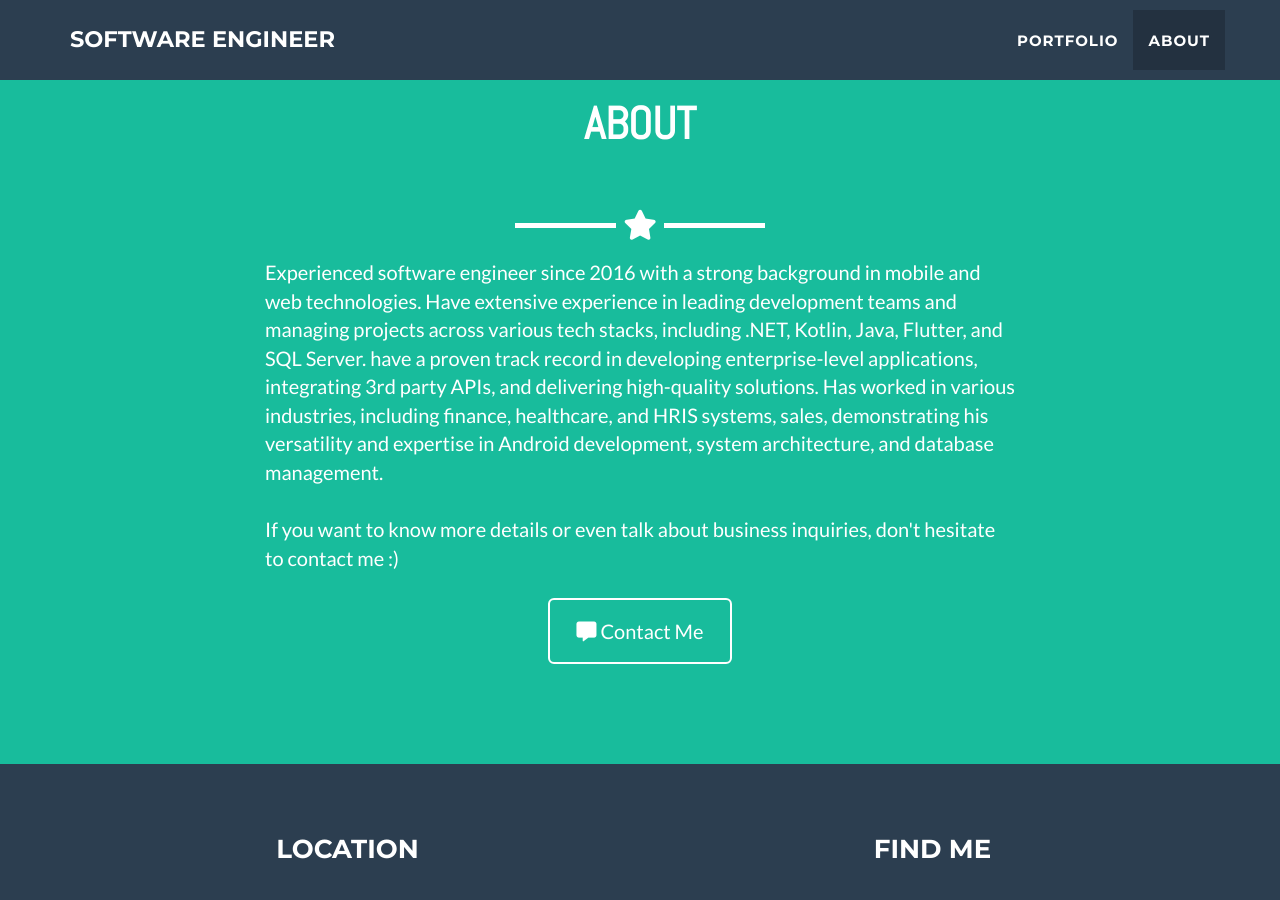
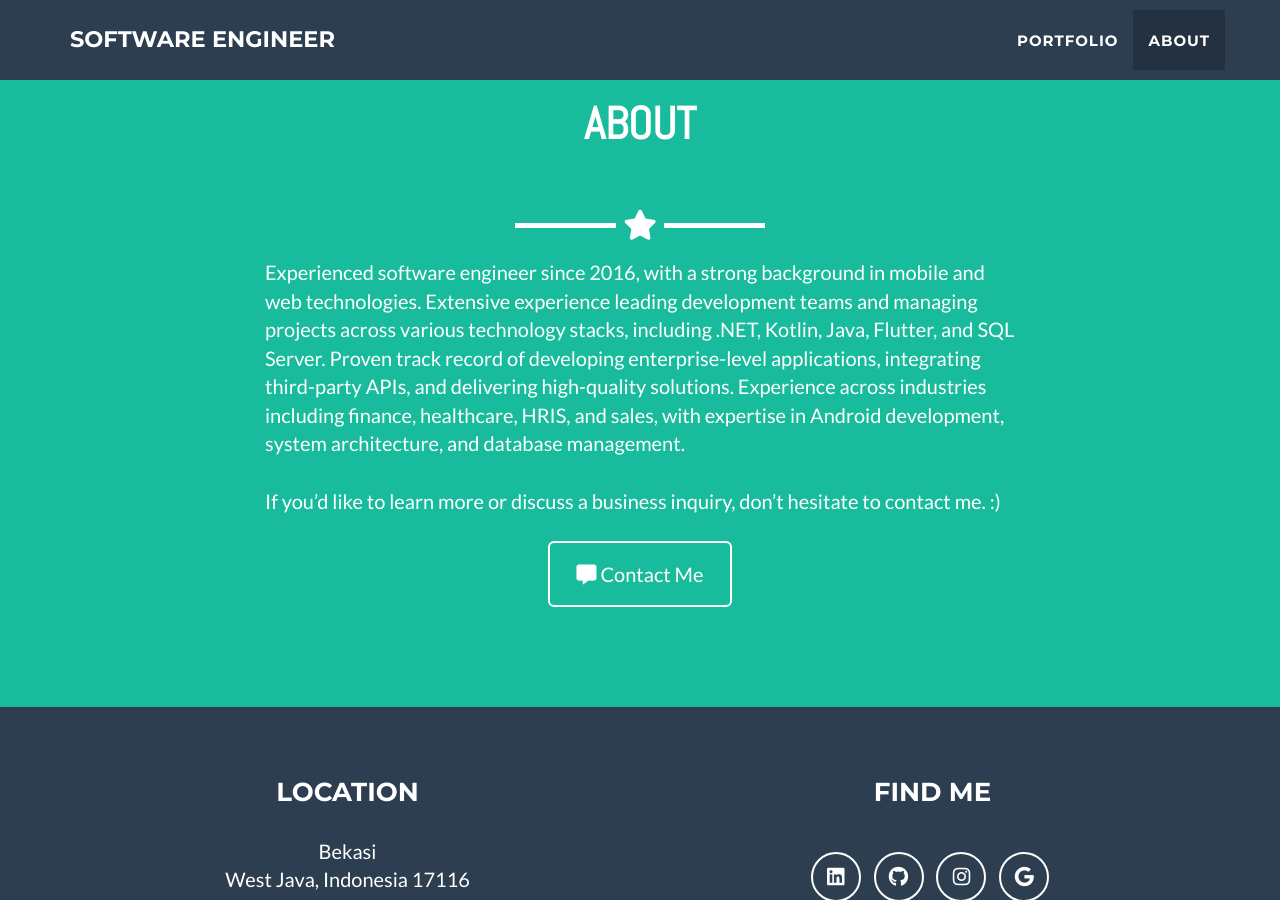
Before and after one commit to samseptiano/samseptiano.github.io, a Jekyll site: the page built from _posts/2025-02-01-document-package-tracking-rodamas.markdown, in a window 1280 px wide and 900 px high, scrolled down 2715 px. Built offline with Jekyll 4.4.1, drawn with Linux system fonts in a browser that asks for light colours; nearby versions of some CDN libraries.

Commit message:
Update about.html

```diff
--- a/_includes/about.html
+++ b/_includes/about.html
@@ -9,7 +9,7 @@
     </div>
     <div class="row">
       <div class="col-lg-8 col-lg-offset-2">
-        <p>Experienced software engineer since 2016 with a strong background in mobile and web technologies.  Have extensive experience in leading development teams and managing projects across various tech stacks, including .NET, Kotlin, Java, Flutter, and SQL Server. have a proven track record in developing enterprise-level applications, integrating 3rd party APIs, and delivering high-quality solutions. Has worked in various industries, including finance, healthcare, and HRIS systems, sales, demonstrating his versatility and expertise in Android development, system architecture, and database management.</br></br>If you want to know more details or even talk about business inquiries, don't hesitate to contact me :) </p>
+        <p>Experienced software engineer since 2016, with a strong background in mobile and web technologies. Extensive experience leading development teams and managing projects across various technology stacks, including .NET, Kotlin, Java, Flutter, and SQL Server. Proven track record of developing enterprise-level applications, integrating third-party APIs, and delivering high-quality solutions. Experience across industries including finance, healthcare, HRIS, and sales, with expertise in Android development, system architecture, and database management.<br/><br/>If you’d like to learn more or discuss a business inquiry, don’t hesitate to contact me. :)</p>
       </div>
       <div class="col-lg-8 col-lg-offset-2 text-center">
         <a href="https://wa.me/6283871979960" class="btn btn-lg btn-outline">
```
